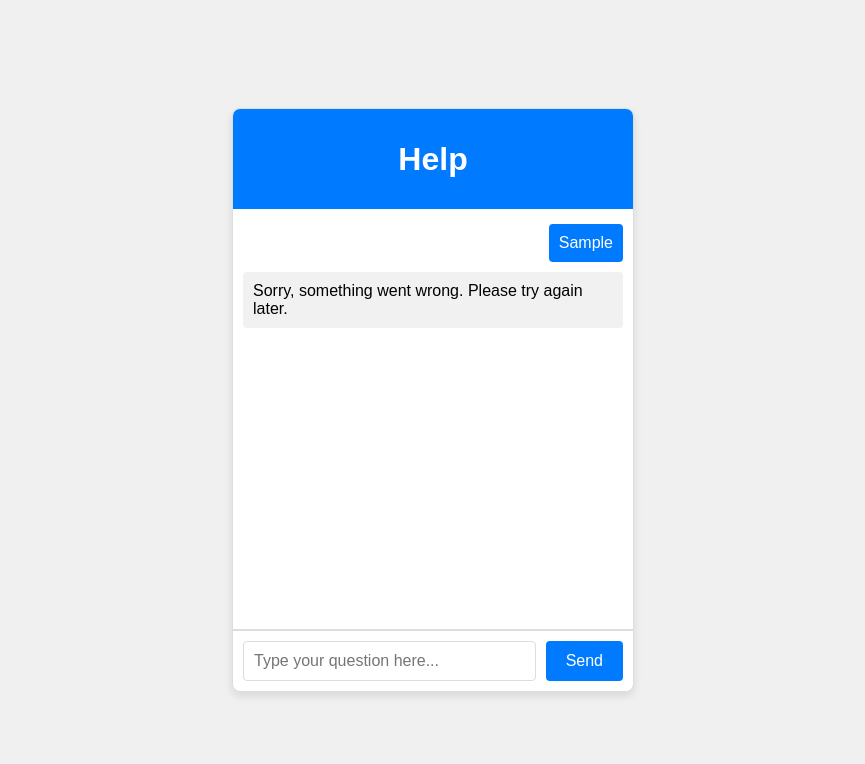
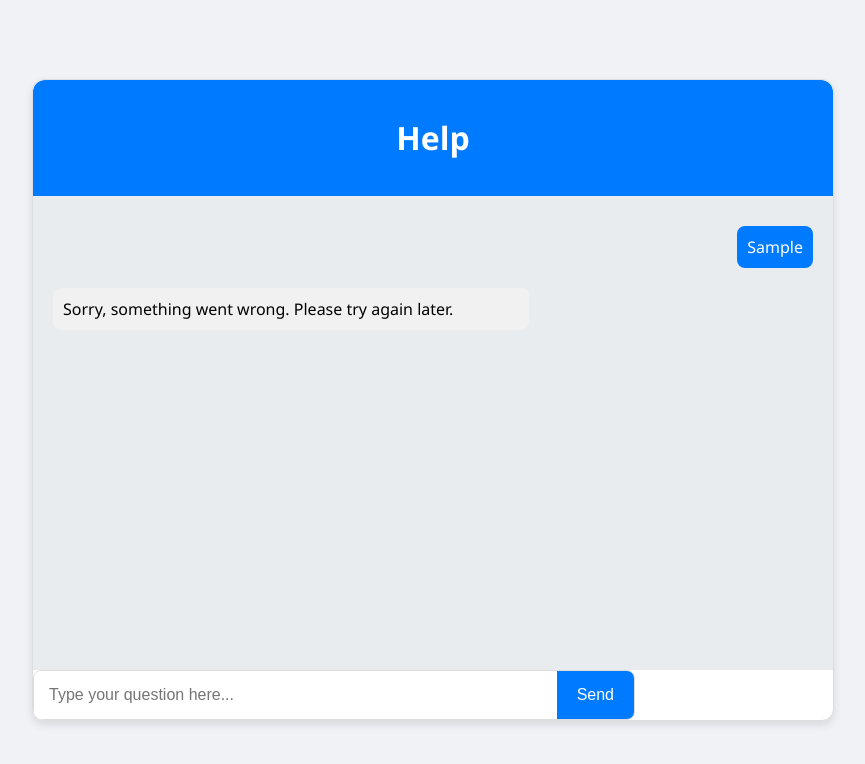
Before and after one commit to uifehnah/cgpt-wrapper, a plain HTML site: page index.html in a window 1280 px wide. Both pictures are taken after typing "Sample" into the empty fields and a click on the button "Send". Shown: the whole page, without its empty margins (207-1072 px from the left). Drawn offline with Linux system fonts and the light colour scheme; no server answers.

Commit message:
Update styles.css

```diff
--- a/styles.css
+++ b/styles.css
@@ -1,34 +1,39 @@
 body {
-    font-family: Arial, sans-serif;
+    font-family: 'Segoe UI', Tahoma, Geneva, Verdana, sans-serif;
     display: flex;
     justify-content: center;
     align-items: center;
     height: 100vh;
     margin: 0;
-    background-color: #f0f0f0;
+    background-color: #f0f2f5;
 }
 
 .chat-container {
-    width: 400px;
-    background-color: white;
+    width: 90%;
+    max-width: 800px;
+    height: 80vh;
+    background-color: #fff;
     border: 1px solid #ddd;
-    border-radius: 8px;
+    border-radius: 12px;
     box-shadow: 0 4px 8px rgba(0, 0, 0, 0.1);
     overflow: hidden;
+    display: flex;
+    flex-direction: column;
 }
 
 .chat-header {
     background-color: #007bff;
     color: white;
-    padding: 10px;
+    padding: 15px;
     text-align: center;
+    border-radius: 12px 12px 0 0;
 }
 
 .chat-window {
-    height: 400px;
+    flex-grow: 1;
     overflow-y: auto;
-    padding: 10px;
-    border-bottom: 1px solid #ddd;
+    padding: 20px;
+    background: #e9ecef;
 }
 
 .chat-log {
@@ -36,29 +41,39 @@ body {
     flex-direction: column;
 }
 
+.chat-input-container {
+    display: flex;
+    justify-content: center;
+    padding: 20px;
+    background-color: #f8f9fa;
+    border-top: 1px solid #ddd;
+}
+
 .chat-input {
     display: flex;
-    padding: 10px;
-    border-top: 1px solid #ddd;
+    width: 100%;
+    max-width: 600px;
+    border: 1px solid #ddd;
+    border-radius: 8px;
+    overflow: hidden;
+    background-color: white;
 }
 
 .chat-input input {
     flex: 1;
-    padding: 10px;
+    padding: 15px;
     font-size: 16px;
-    border: 1px solid #ddd;
-    border-radius: 4px;
-    margin-right: 10px;
+    border: none;
+    outline: none;
 }
 
 .chat-input button {
-    padding: 10px 20px;
+    padding: 0 20px;
     font-size: 16px;
     cursor: pointer;
     border: none;
     background-color: #007bff;
     color: white;
-    border-radius: 4px;
     transition: background-color 0.3s;
 }
 
@@ -67,24 +82,28 @@ body {
 }
 
 .message {
-    margin: 5px 0;
+    margin: 10px 0;
+    display: flex;
+    flex-direction: column;
 }
 
 .message.user {
-    text-align: right;
+    align-items: flex-end;
 }
 
 .message.user .message-content {
     background-color: #007bff;
     color: white;
     padding: 10px;
-    border-radius: 4px;
-    display: inline-block;
+    border-radius: 8px;
+    max-width: 60%;
+    text-align: left;
 }
 
 .message.bot .message-content {
     background-color: #f1f1f1;
     padding: 10px;
-    border-radius: 4px;
-    display: inline-block;
+    border-radius: 8px;
+    max-width: 60%;
+    text-align: left;
 }
```
